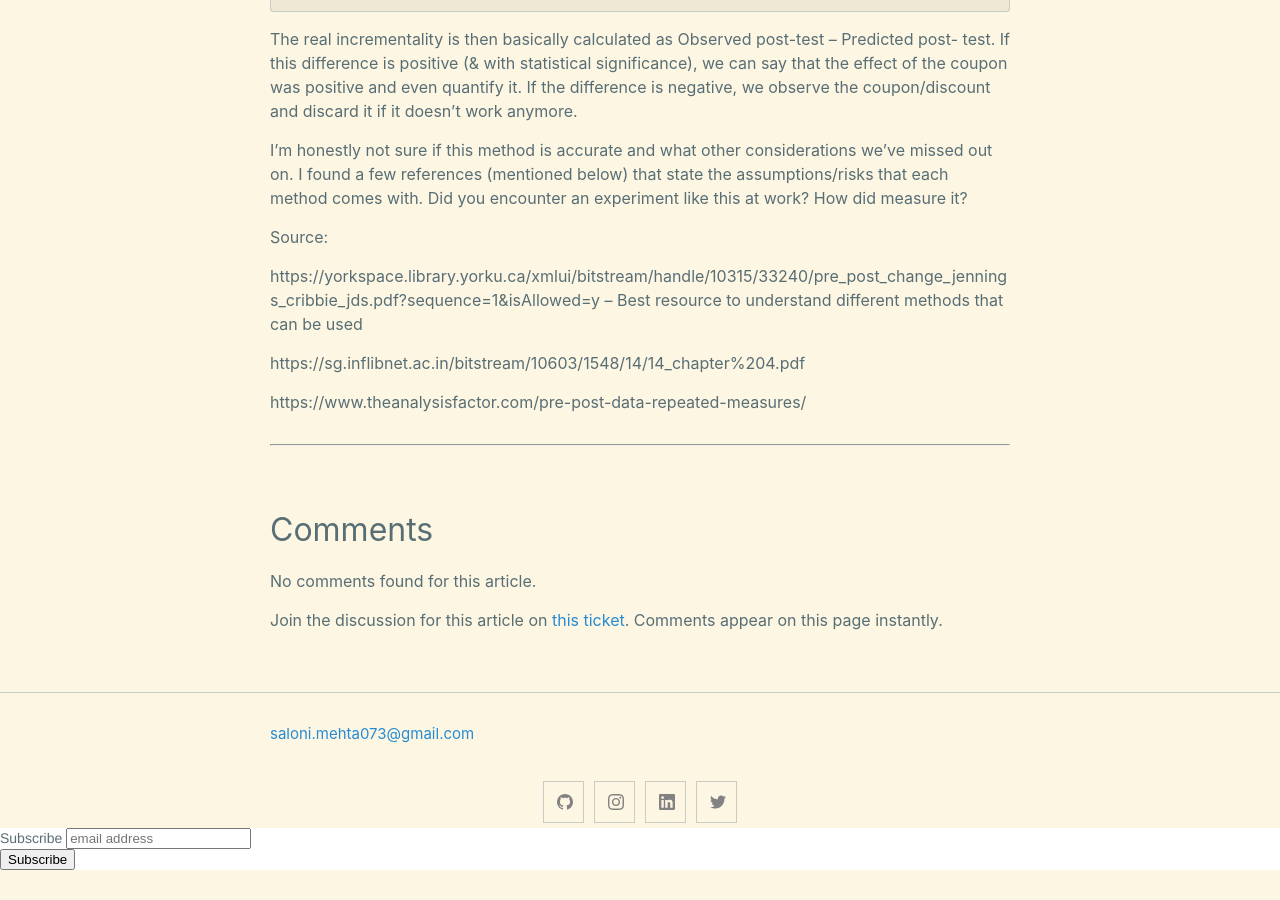
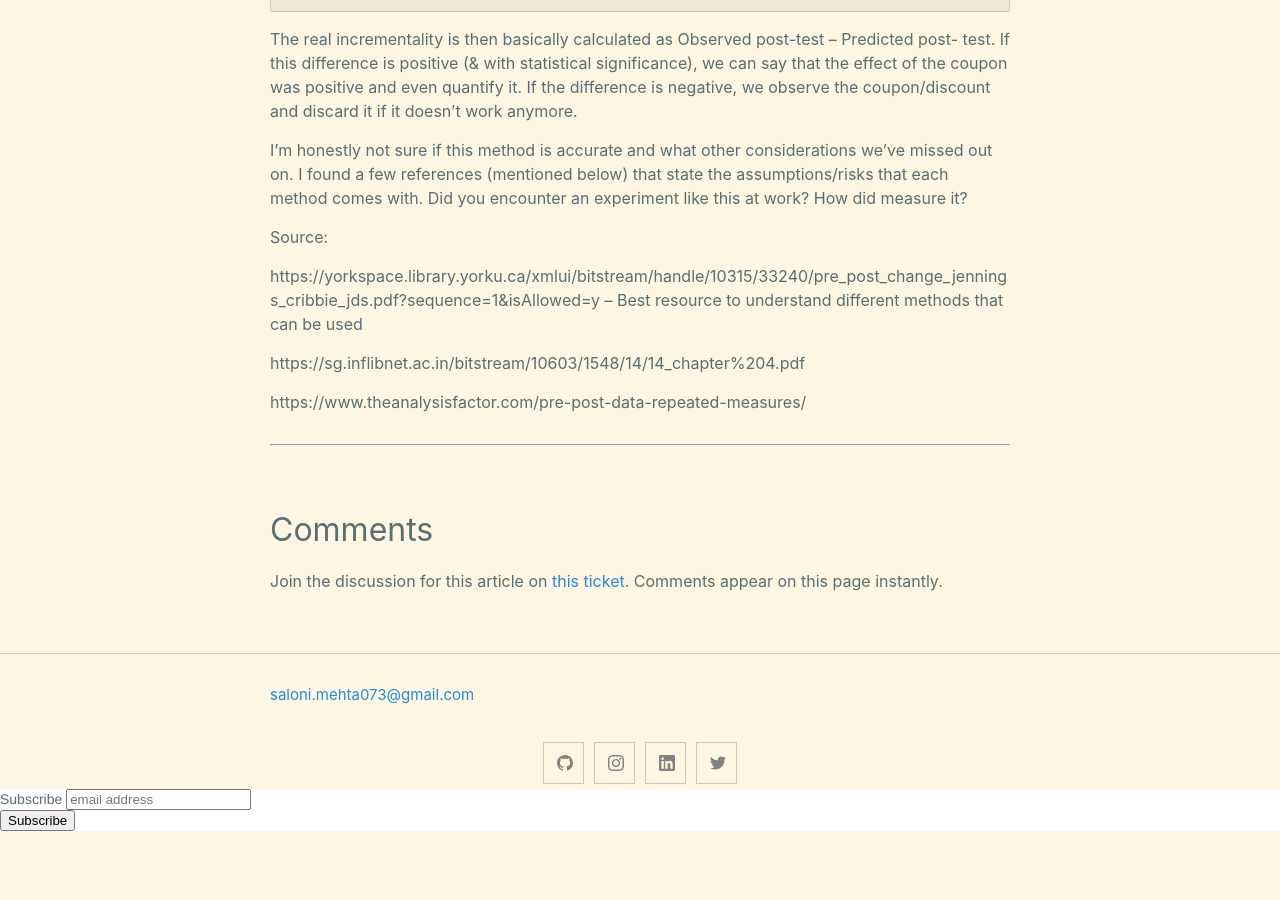
Before and after one commit to salonimehta073/mydoctheme, a Jekyll site: the page built from _posts/2020-09-02-Pre-test-and-post-test-comparison-group-designs,-or-in-layman-language,-incrementality.md, in a window 1280 px wide and 900 px high, scrolled down 1183 px. Built offline with Jekyll 4.4.1, drawn with Linux system fonts in a browser that asks for light colours; comment, search, counter and statistics services are not loaded; after the commit the page ends 2044 px from its top, so only the background shows below that.

Commit message:
Update comments.html

```diff
--- a/_includes/comments.html
+++ b/_includes/comments.html
@@ -46,8 +46,8 @@ function createCommentEl( response ) {
 
 	let comment = document.createElement( 'li' );
 	comment.setAttribute( 'data-created', response.created_at );
-	comment.setAttribute( 'data-author-avatar', response.user.avatar_url );
-	comment.setAttribute( 'data-user-url', response.user.url );
+	//comment.setAttribute( 'data-author-avatar', response.user.avatar_url )
+	//comment.setAttribute( 'data-user-url', response.user.url );
 
 	comment.appendChild( user );
 	comment.appendChild( commentContents );
@@ -63,6 +63,5 @@ request.send();
 <div class="github-comments">
 	<h2>Comments</h2>
 	<ul id="gh-comments-list"></ul>
-	<p id="no-comments-found">No comments found for this article. </p>
 	<p id="leave-a-comment">Join the discussion for this article on <a href="https://github.com/salonimehta073/mydoctheme/issues/{{ page.comments_id }}">this ticket</a>. Comments appear on this page instantly.</p>
 </div>
```
